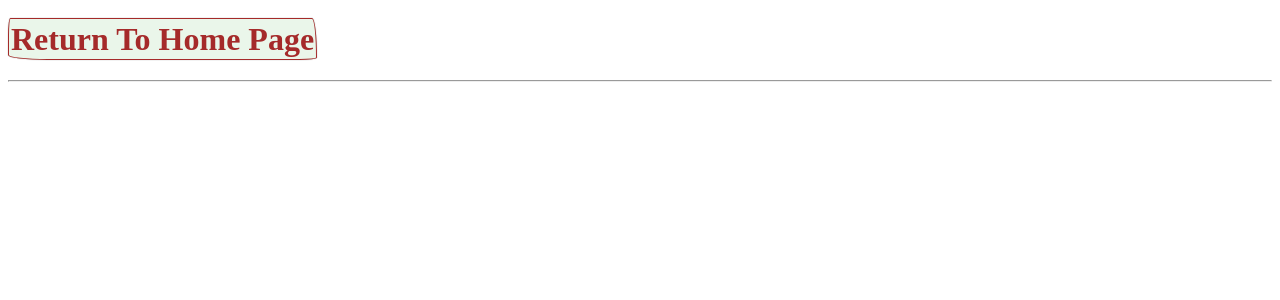
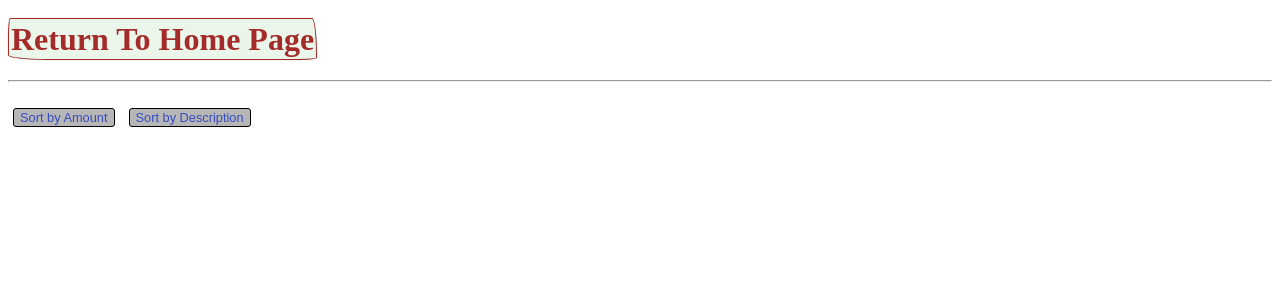
Before and after one commit to vasylgolub/ChasePDF, a Django app: page /index/result/ in a window 1280 px wide. Shown: the top 300 px of the page. Run offline with Django 4.2, Linux system fonts and the light colour scheme.

Commit message:
Created and styled two buttons

```diff
--- a/django_mypage/page/templates/page/result.html
+++ b/django_mypage/page/templates/page/result.html
@@ -31,6 +31,11 @@
 {% include 'table.html' %}
 {% endif %}
 
+<div class="buttons">
+    <button class="button-83" name="amount_sort">Sort by Amount</button>
+    <button class="button-83" name="description_sort">Sort by Description</button>
+</div>
+
 
 </body>
 </html>
--- a/django_mypage/static/css/style.css
+++ b/django_mypage/static/css/style.css
@@ -71,3 +71,21 @@ a:focus{}
 a:active{
     color: #396567
 }
+
+
+
+
+
+
+.button-83 {
+  background-color: #b6b6b6;
+  border: 1px solid black;
+  border-radius: 3px;
+  color: #374cc0;
+  font-size: 80%;
+  margin: 5px;
+}
+
+.button-83:active {
+  background-color: grey;
+}
```
